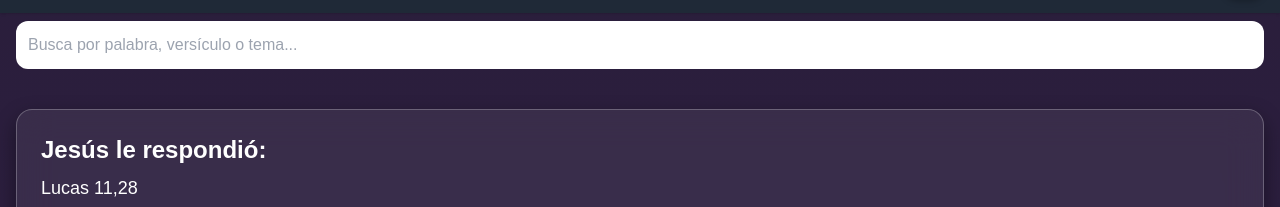
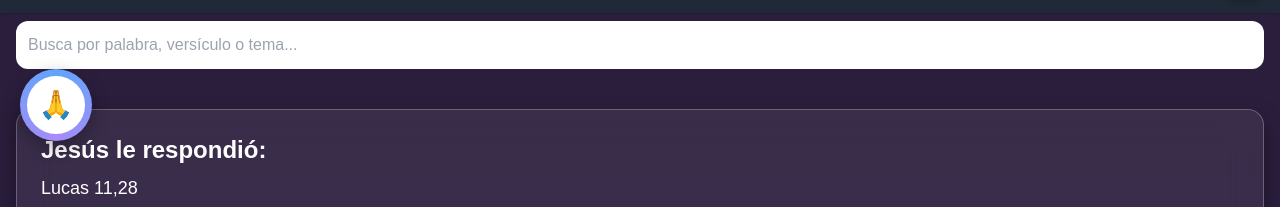
Before and after one commit to PalabradelPadre/PalabradelPadre.github.io, a plain HTML site: page job11.html in a window 1280 px wide. Shown: the part 51-258 px from the top of the page. Drawn offline with nearby package versions, Linux system fonts and the light colour scheme.

Commit message:
Update job11.html

```diff
--- a/job11.html
+++ b/job11.html
@@ -1059,23 +1059,62 @@ Hola 🙏 quiero agregar un nuevo versículo:
 });
 </script>
 
+
   <script>
 document.addEventListener('DOMContentLoaded', () => {
 
   // =========================
   // 📊 CONFIG
   // =========================
-  const aportes = JSON.parse(localStorage.getItem('aportes')) || []; // {nombre, tipo, foto}
-  const intervaloToast = 10000; // reaparece cada 10 segundos
-  const espacioHeader = 80; // espacio desde top para no tapar header
+  const aportes = JSON.parse(localStorage.getItem('aportes')) || [];
+  const espacioHeader = 120; // bajar un poco el toast para no tapar header
+  const intervaloToast = 20000; // aparece cada 20 segundos
+  let toastCerrado = false; // para no reaparecer si se cierra
 
   // =========================
-  // 🍋 CONTENEDOR TOAST
+  // 🔵 CÍRCULO INTERACTIVO
+  // =========================
+  const circleContainer = document.createElement('div');
+  Object.assign(circleContainer.style, {
+    position: 'fixed',
+    top: espacioHeader + 'px',
+    left: '20px',
+    width: '72px',
+    height: '72px',
+    borderRadius: '50%',
+    cursor: 'pointer',
+    zIndex: '9999',
+    display: 'flex',
+    alignItems: 'center',
+    justifyContent: 'center',
+    background: 'conic-gradient(#60a5fa, #a78bfa, #60a5fa)',
+    transition: 'transform 0.3s ease',
+    boxShadow: '0 6px 18px rgba(0,0,0,0.3)'
+  });
+
+  const avatar = document.createElement('div');
+  avatar.innerText = '🙏';
+  Object.assign(avatar.style, {
+    width: '80%',
+    height: '80%',
+    borderRadius: '50%',
+    display: 'flex',
+    alignItems: 'center',
+    justifyContent: 'center',
+    fontSize: '28px',
+    background: '#ffffff',
+  });
+
+  circleContainer.appendChild(avatar);
+  document.body.appendChild(circleContainer);
+
+  // =========================
+  // 🍋 TOAST
   // =========================
   const toast = document.createElement('div');
   Object.assign(toast.style, {
     position: 'fixed',
-    top: espacioHeader + 'px',
+    top: (espacioHeader + 90) + 'px',
     left: '30px',
     width: '300px',
     padding: '14px',
@@ -1087,7 +1126,7 @@ document.addEventListener('DOMContentLoaded', () => {
     opacity: '0',
     transform: 'translateY(-20px)',
     transition: 'all 0.35s ease',
-    zIndex: '9999',
+    zIndex: '9998',
     display: 'flex',
     flexDirection: 'column',
     gap: '8px'
@@ -1095,12 +1134,28 @@ document.addEventListener('DOMContentLoaded', () => {
   document.body.appendChild(toast);
 
   // =========================
-  // 🧾 FUNCION ACTUALIZAR TOAST
+  // 🧾 ACTUALIZAR TOAST
   // =========================
   function actualizarToast() {
-    toast.innerHTML = ''; // limpiar
+    toast.innerHTML = '';
 
-    // Mensaje principal
+    // Botón cerrar
+    const cerrarBtn = document.createElement('span');
+    cerrarBtn.innerHTML = '✖';
+    Object.assign(cerrarBtn.style, {
+      position: 'absolute',
+      top: '6px',
+      right: '10px',
+      cursor: 'pointer',
+      fontWeight: '700'
+    });
+    cerrarBtn.onclick = () => {
+      toast.style.opacity = '0';
+      toast.style.transform = 'translateY(-20px)';
+      toastCerrado = true;
+    };
+    toast.appendChild(cerrarBtn);
+
     const msg = document.createElement('div');
     if (aportes.length === 0) {
       msg.innerHTML = `<strong>🙌 Aún nadie ha aportado 🙏</strong><br>
@@ -1110,7 +1165,7 @@ document.addEventListener('DOMContentLoaded', () => {
     }
     toast.appendChild(msg);
 
-    // Lista de aportes si hay
+    // Lista de aportes
     aportes.forEach(aporte => {
       const div = document.createElement('div');
       div.style.display = 'flex';
@@ -1123,7 +1178,7 @@ document.addEventListener('DOMContentLoaded', () => {
       toast.appendChild(div);
     });
 
-    // Botón de donar siempre visible
+    // Botón donar
     const btn = document.createElement('button');
     btn.innerText = '💛 Aportar / Donar';
     Object.assign(btn.style, {
@@ -1143,9 +1198,10 @@ document.addEventListener('DOMContentLoaded', () => {
   actualizarToast();
 
   // =========================
-  // 🔁 MOSTRAR / OCULTAR TOAST
+  // 🔁 MOSTRAR TOAST
   // =========================
   function mostrarToast() {
+    if (!toastCerrado) {
       toast.style.opacity = '1';
       toast.style.transform = 'translateY(0)';
       setTimeout(() => {
@@ -1153,9 +1209,14 @@ document.addEventListener('DOMContentLoaded', () => {
         toast.style.transform = 'translateY(-20px)';
       }, 5000);
     }
+  }
 
-  // mostrar al cargar
+  // click en círculo para mostrar toast
+  circleContainer.onclick = () => {
     mostrarToast();
+    circleContainer.style.transform = 'scale(1.15)';
+    setTimeout(() => circleContainer.style.transform = 'scale(1)', 200);
+  };
 
   // reaparece automáticamente cada intervalo
   setInterval(() => mostrarToast(), intervaloToast);
```
Lines whose indentation alone changed are shown as unchanged.
